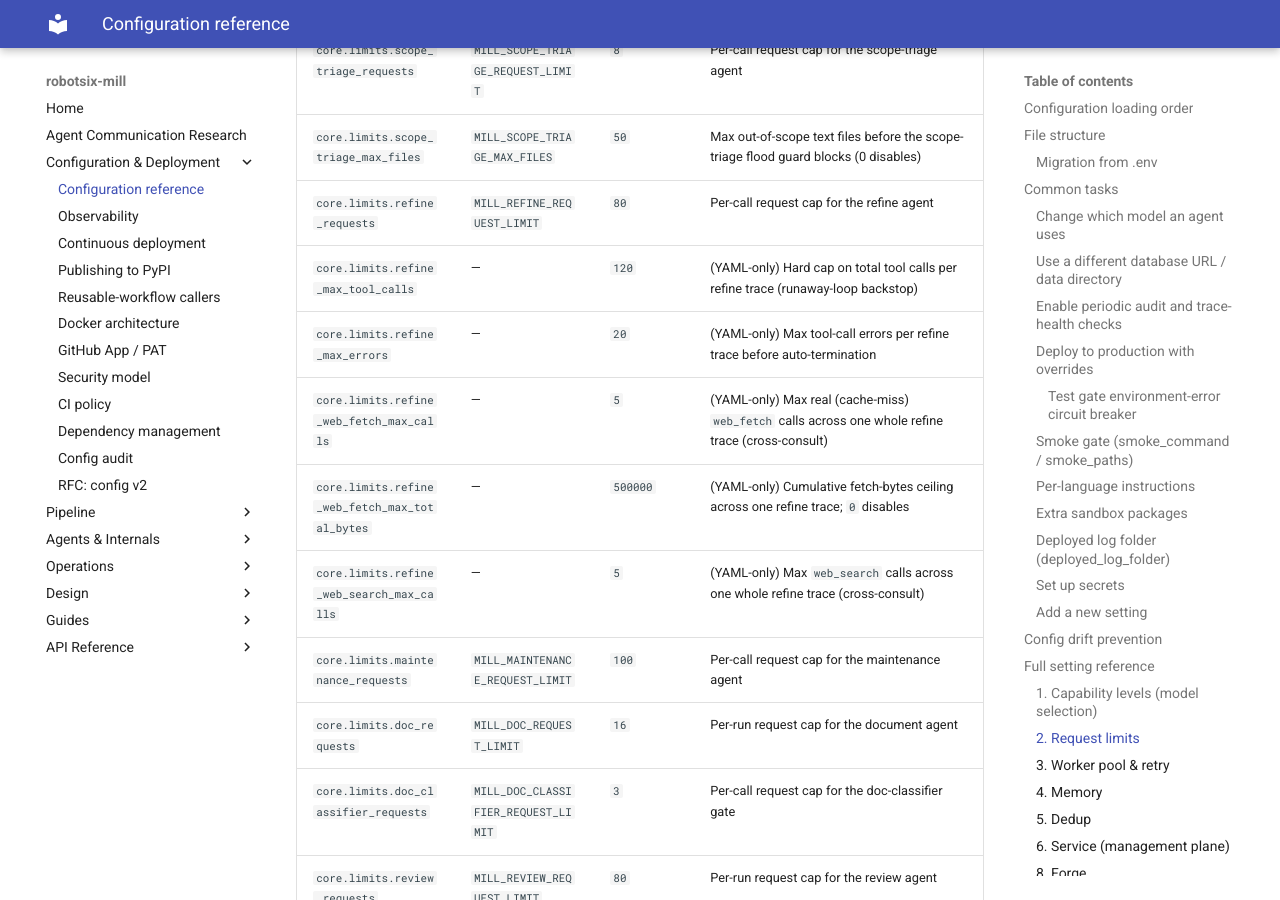
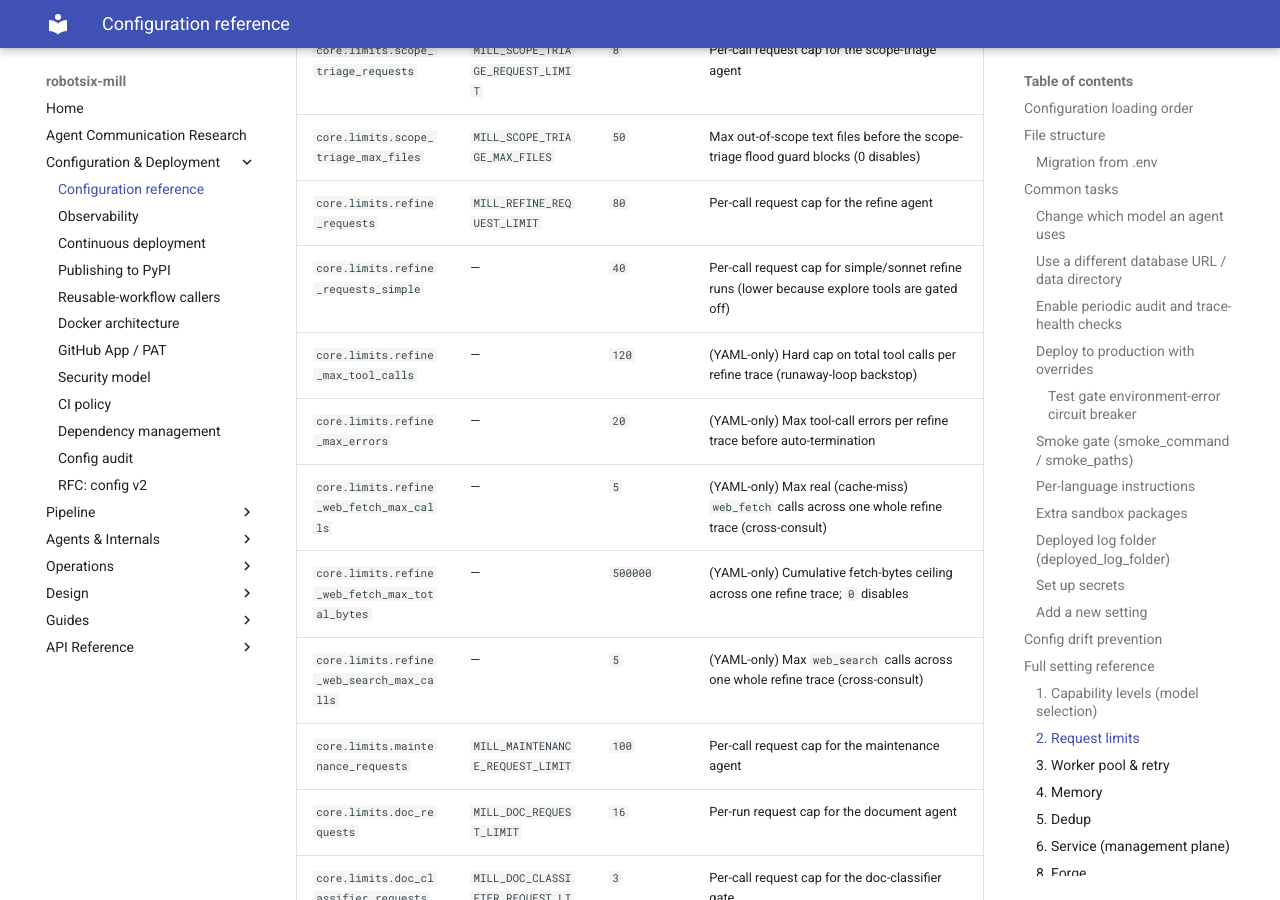
Before and after one commit to damien-robotsix/robotsix-mill, an MkDocs documentation site: the page built from docs/configuration.md, in a window 1280 px wide and 900 px high, scrolled down 9219 px. Built offline with MkDocs 1.6.1 and Material for MkDocs 9.7.7, drawn with Linux system fonts in a browser that asks for light colours.

Commit message:
mill: config drift: docs default mismatch for refine_requests_simple (20260626T090307Z-config-drift-docs-default-mismatch-for-r-079a)

```diff
--- a/docs/configuration.md
+++ b/docs/configuration.md
@@ -397,6 +397,7 @@ the `claude` CLI in the container). These knobs govern that path:
 | `core.limits.scope_triage_requests` | `MILL_SCOPE_TRIAGE_REQUEST_LIMIT` | `8` | Per-call request cap for the scope-triage agent |
 | `core.limits.scope_triage_max_files` | `MILL_SCOPE_TRIAGE_MAX_FILES` | `50` | Max out-of-scope text files before the scope-triage flood guard blocks (0 disables) |
 | `core.limits.refine_requests` | `MILL_REFINE_REQUEST_LIMIT` | `80` | Per-call request cap for the refine agent |
+| `core.limits.refine_requests_simple` | — | `40` | Per-call request cap for simple/sonnet refine runs (lower because explore tools are gated off) |
 | `core.limits.refine_max_tool_calls` | — | `120` | (YAML-only) Hard cap on total tool calls per refine trace (runaway-loop backstop) |
 | `core.limits.refine_max_errors` | — | `20` | (YAML-only) Max tool-call errors per refine trace before auto-termination |
 | `core.limits.refine_web_fetch_max_calls` | — | `5` | (YAML-only) Max real (cache-miss) `web_fetch` calls across one whole refine trace (cross-consult) |
```
Also changed, not shown: CHANGELOG.md (+2 -0 lines).
